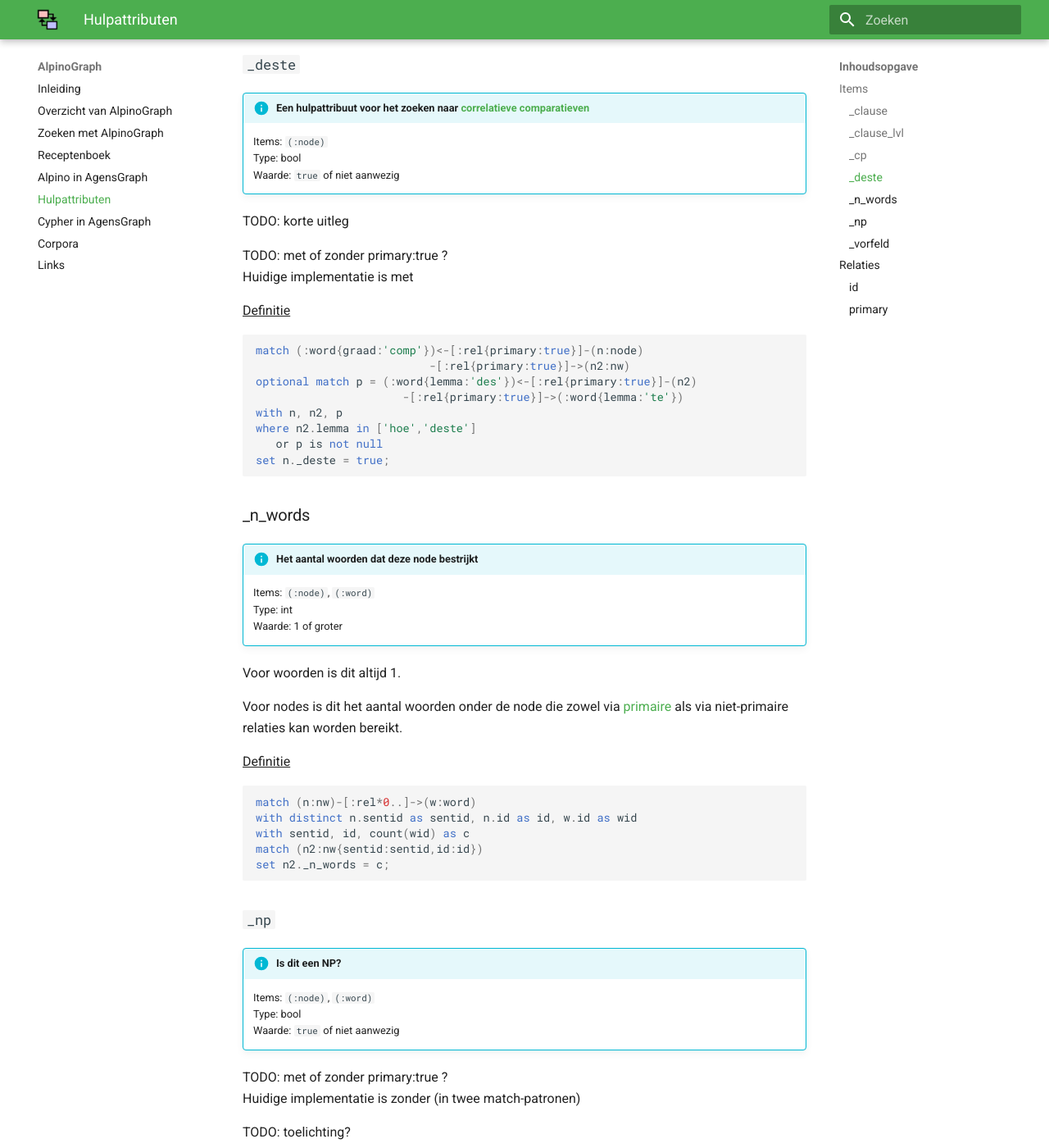
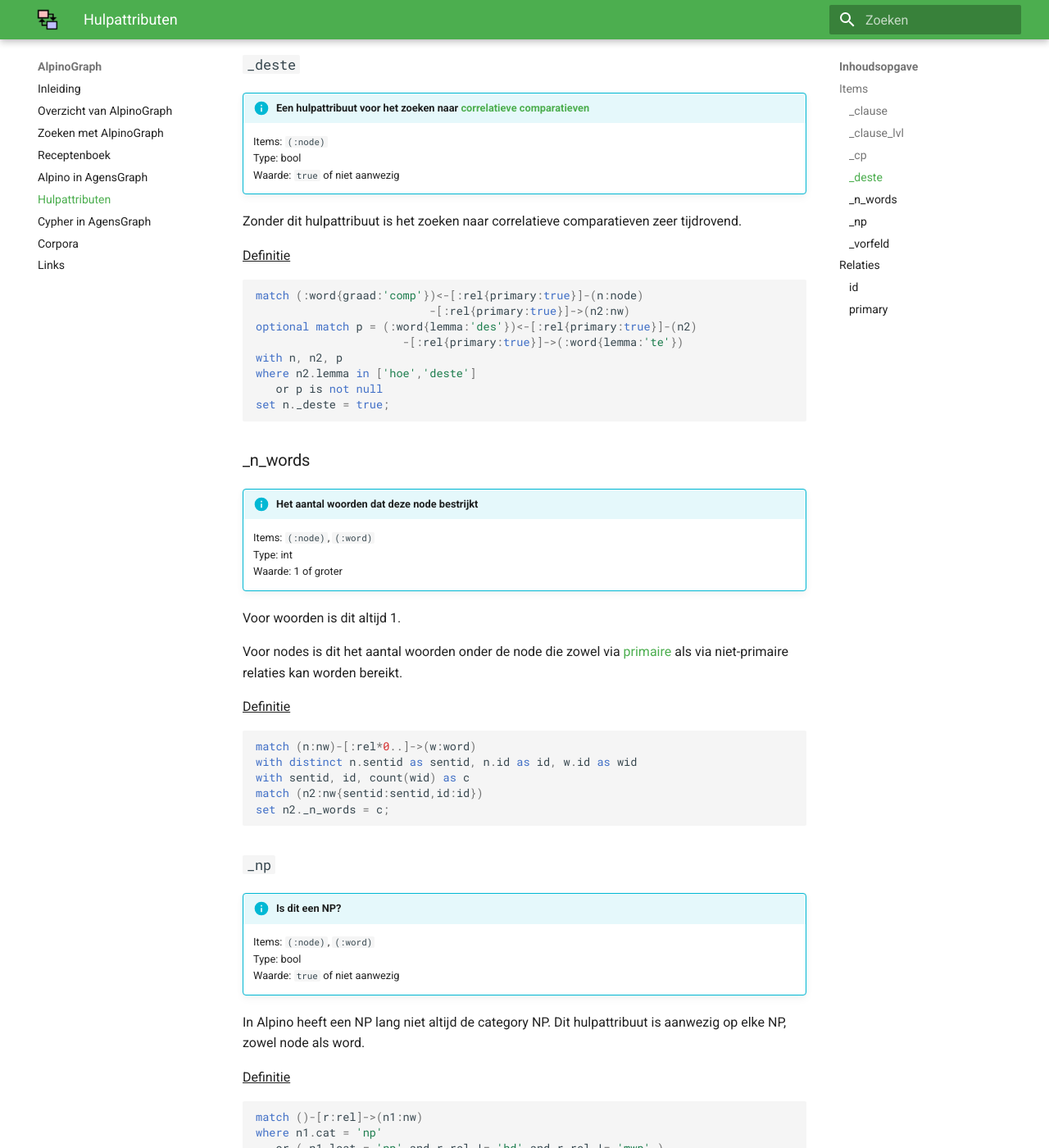
Before and after one commit to rug-compling/alpinograph-docs, an MkDocs documentation site: the page built from docs/attributen.md, in a window 1280 px wide and 1400 px high, scrolled down 1707 px. Shown: the whole window at 82% size. Built offline with MkDocs 1.6.1 and Material for MkDocs 9.7.7, drawn with Linux system fonts in a browser that asks for light colours.

Commit message:
gedaan: een paar todo's voor hulpattributen

```diff
--- a/docs/attributen.md
+++ b/docs/attributen.md
@@ -80,11 +80,8 @@
     Type: bool <br>
     Waarde: `true` of niet aanwezig
 
-TODO: korte uitleg
-
-TODO: met of zonder primary:true ? <br>
-Huidige implementatie is met
-
+Zonder dit hulpattribuut is het zoeken naar correlatieve comparatieven
+zeer tijdrovend.
 
 ^^Definitie^^
 
@@ -129,10 +126,8 @@
     Type: bool <br>
     Waarde: `true` of niet aanwezig
 
-TODO: met of zonder primary:true ? <br>
-Huidige implementatie is zonder (in twee match-patronen)
-
-TODO: toelichting?
+In Alpino heeft een NP lang niet altijd de category NP. Dit
+hulpattribuut is aanwezig op elke NP, zowel node als word.
 
 
 ^^Definitie^^
```
